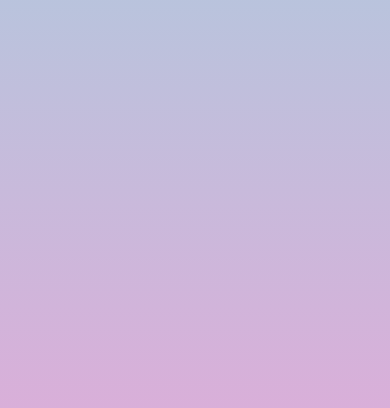
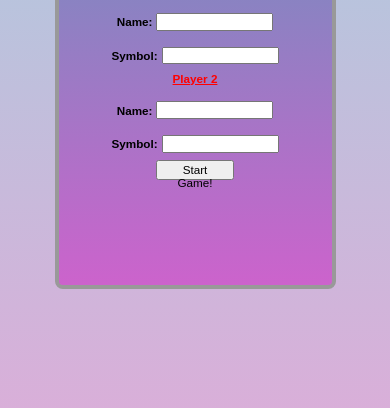
Before and after one commit to JapmeetBrar/TicTacToe, a plain HTML site: page index.html in a window 390 px wide. Shown: the part 436-844 px from the top of the page. Drawn offline with Linux system fonts and the light colour scheme.

Commit message:
Working on modal window

```diff
--- a/index.html
+++ b/index.html
@@ -17,12 +17,12 @@
 
                 <div class="field-name">
                     <strong>Name: </strong>
-                    <input type="text" class="name-input">
+                    <input type="text" class="p1-name-input">
                 </div>
 
                 <div class="field-symbol">
                     <strong>Symbol:</strong>
-                    <input type="text" class="symbol-input">
+                    <input type="text" class="p1-symbol-input">
                 </div>
             </div>
 
@@ -31,14 +31,15 @@
 
                 <div class="field-name">
                     <strong>Name: </strong>
-                    <input type="text" class="name-input">
+                    <input type="text" class="p2-name-input">
                 </div>
 
                 <div class="field-symbol">
                     <strong>Symbol:</strong>
-                    <input type="text" class="symbol-input">
+                    <input type="text" class="p2-symbol-input">
                 </div>
             </div>
+            <button type="submit" class="submit-btn"> Start Game!</button>
         </div>
     </div>
 
--- a/script.js
+++ b/script.js
@@ -1,3 +1,6 @@
+let player1;
+let player2;
+
 const GameBoard = (function() {
     let board = [["0", "0", "0"], ["0", "0", "0"], ["0", "0", "0"]];
 
@@ -28,17 +31,32 @@ const mainGame = (function(){
 
 
     let squares = document.querySelectorAll('.block');
-    let restartbtn = document.querySelector('.restart');
+    let startbtn = document.querySelector('.submit-btn');
     let popUp = document.querySelector('.popUpWindow');
-    restartbtn.addEventListener('click', ()=>{
-        popUp.style.display = "flex";
-    })
+
 
     let player1Move = true;
     let playingGame = true;
 
-    const startGame = () =>{
+    const settupGame = () =>{
+        popUp.style.display = "flex";
+        let p1name = document.querySelector('p1-name-input')
+        let p1symbol = document.querySelector('p1-symbol-input')
+        let p2name = document.querySelector('p2-name-input')
+        let p2symbol = document.querySelector('p2-symbol-input')
+
+        startbtn.addEventListener('click', ()=>{
+            player1 = Player(p1name, p1symbol);
+            player2 = Player(p2name, p2symbol);
+            startGame(player1, player2);
+            popUp.style.display = "none";
+        })
+
+    }
+
+    const startGame = (player1, player2) =>{
         playingGame = true;
+        console.log('START')
         squares.forEach((square)=>{
             square.addEventListener('click', ()=>{
                 (player1Move && playingGame)?_playMove(player1, square):_playMove(player2, square)
@@ -119,7 +137,7 @@ const mainGame = (function(){
 
 
 
-    return {startGame}
+    return {startGame, settupGame}
 })();
 
 const Player = (name, sign) =>{
@@ -131,7 +149,6 @@ const Player = (name, sign) =>{
     };
 }
 
-let player1 = Player('Candace Owens', 'X');
-let player2 = Player('Ben Shapiro', 'O')
 
-mainGame.startGame();
+
+mainGame.settupGame();
--- a/style.css
+++ b/style.css
@@ -8,15 +8,13 @@ body{
     display: flex;
     flex-direction: column;
     height: 100vh;
-
-    background-image: linear-gradient(to bottom left, );
 }
 /* CREATING POPUP WINDOW */
 
 .popUpWindow{
     display: none;
     flex-direction: column;
-    width: 30vw;
+    max-width: 30vw;
     height: 75vh;
     position: fixed;
     align-self: center;
@@ -28,14 +26,12 @@ body{
 }
 .popUpHeader{
     text-align: center;
-    font-size: 4rem;
+    font-size: 3rem;
     border-bottom: #832483 solid 1vh;
     padding: 1vw;
 }
 
-@media screen {
 
-}
 
 .tictactoe{
     background: -webkit-linear-gradient(0deg, rgb(255, 0, 0), blue);
@@ -48,7 +44,9 @@ body{
     display: flex;
     flex-direction: column;
     flex: auto;
-
+    max-height: 100%;
+    overflow-y: scroll;
+    align-items: center;
 }
 
 .player1-header, .player2-header{
@@ -178,3 +176,22 @@ button{
     }
 }
 /* STYLE */
+
+@media (max-width: 1024px){
+    .popUpWindow{
+        display: none;
+        flex-direction: column;
+        max-width: 70vw;
+        height: 75vh;
+        position: fixed;
+        align-self: center;
+        margin-top: 10vh;
+        background-image: linear-gradient(0deg, #cc63cc, #3aa9b6);
+        border: 4px solid #999;
+        border-radius: 2vw;
+
+    }
+    .popUpHeader{
+        font-size: 2.5rem;
+    }
+}
```
